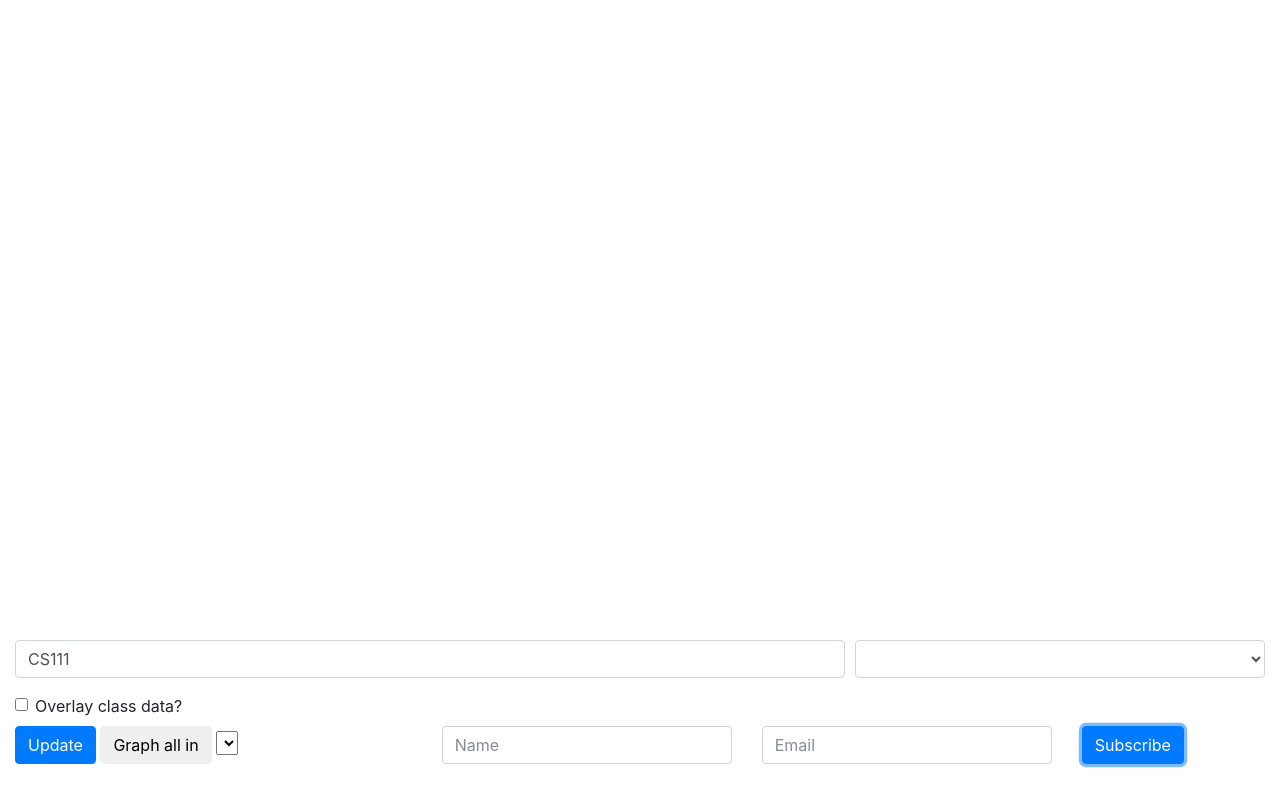
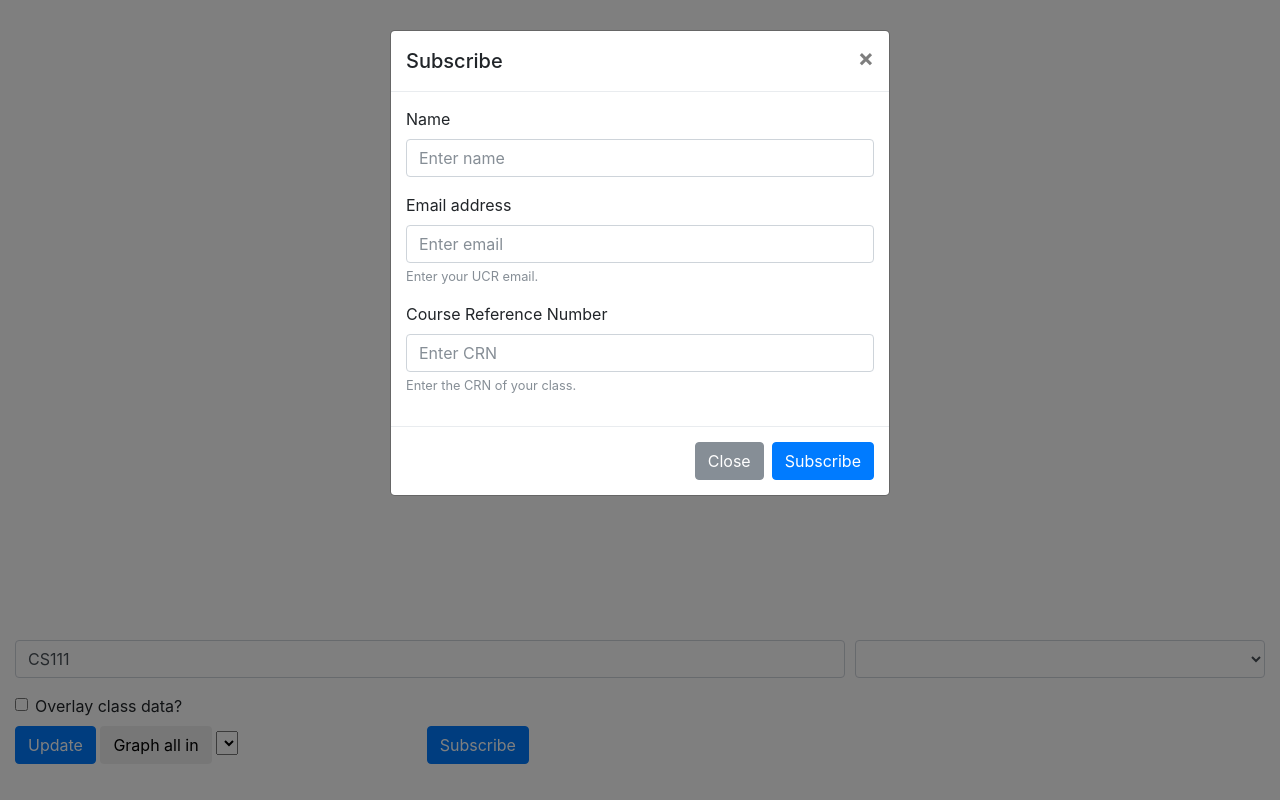
Before and after one commit to willshiao/ucr-course-dashboard, a website: page public/index.html in a window 1280 px wide. Both pictures are taken after a click on the button "Subscribe". Drawn offline with nearby package versions, Linux system fonts and the light colour scheme; no server answers.

Commit message:
Add subscription modal

```diff
--- a/public/index.html
+++ b/public/index.html
@@ -34,33 +34,42 @@
 					<button class="btn" id="graph-all-btn">Graph all in</button>
 					<select name="" id="subjectSelect"></select>
 				</div>
-				<div class="col-md-3">
-					<input type="text" class="form-control" placeholder="Name">
-				</div>
-				<div class="col-md-3">
-					<input type="email" class="form-control" placeholder="Email">
-				</div>
-				<div class="col-md-2">
-					<button class="btn btn-primary" data-toggle="modal" data-target="subscribeModal">Subscribe</button>
-				</div>
+				<button class="btn btn-primary" data-toggle="modal" data-target="#subscribeModal" id="subscribe-btn" type="button">Subscribe</button>
 			</div>
 		</form>
 
-		<div class="modal" tabindex="-1" role="dialog" id="subscribeModal">
+		<!-- Modal -->
+		<div class="modal fade" id="subscribeModal" tabindex="-1" role="dialog" aria-labelledby="exampleModalLabel" aria-hidden="true">
 		  <div class="modal-dialog" role="document">
 		    <div class="modal-content">
 		      <div class="modal-header">
-		        <h5 class="modal-title">Modal title</h5>
+		        <h5 class="modal-title" id="exampleModalLabel">Subscribe</h5>
 		        <button type="button" class="close" data-dismiss="modal" aria-label="Close">
 		          <span aria-hidden="true">&times;</span>
 		        </button>
 		      </div>
 		      <div class="modal-body">
-		        <p>Modal body text goes here.</p>
+		        <form action="" id="subscribe-form">
+	        	  <div class="form-group">
+	        	    <label for="nameInput">Name</label>
+	        	    <input type="email" class="form-control" id="nameInput" placeholder="Enter name">
+	        	  </div>
+		        	<div class="form-group">
+	        	    <label for="emailInput">Email address</label>
+	        	    <input type="email" class="form-control" id="emailInput" aria-describedby="emailHelp" placeholder="Enter email">
+	        	    <small id="emailHelp" class="form-text text-muted">Enter your UCR email.</small>
+	        	  </div>
+	        	  <div class="form-group">
+	        	    <label for="crnInput">Course Reference Number</label>
+	        	    <input type="text" class="form-control" id="crnInput" aria-describedby="crnHelp" placeholder="Enter CRN">
+	        	    <small id="crnHelp" class="form-text text-muted">Enter the CRN of your class.</small>
+	        	    <!-- <select name="crn" id="crnInput" class="form-control"></select> -->
+	        	  </div>
+		        </form>
 		      </div>
 		      <div class="modal-footer">
-		        <button type="button" class="btn btn-primary">Save changes</button>
 		        <button type="button" class="btn btn-secondary" data-dismiss="modal">Close</button>
+		        <button type="button" class="btn btn-primary">Subscribe</button>
 		      </div>
 		    </div>
 		  </div>
--- a/public/js/charts.js
+++ b/public/js/charts.js
@@ -16,6 +16,22 @@ $.getJSON('/api/courses?distinct=subject', (res) => {
   for (let i = 0; i < res.data.length; ++i) {
     options.append($('<option></option>').html(res.data[i]))
   }
+})
+
+$.getJSON('/api/courses?distinct=courseReferenceNumber', (res) => {
+  // console.log(res.data)
+  const courseNumbers = new Bloodhound({
+    datumTokenizer: Bloodhound.tokenizers.whitespace,
+    queryTokenizer: Bloodhound.tokenizers.whitespace,
+    local: res.data
+  })
+  $('#crnInput').typeahead({
+    minLength: 1,
+    highlight: true
+  }, {
+    name: 'courseNumbers',
+    source: courseNumbers
+  })
 })
 
 fetchData(defaultCourse, (data) => {
```
